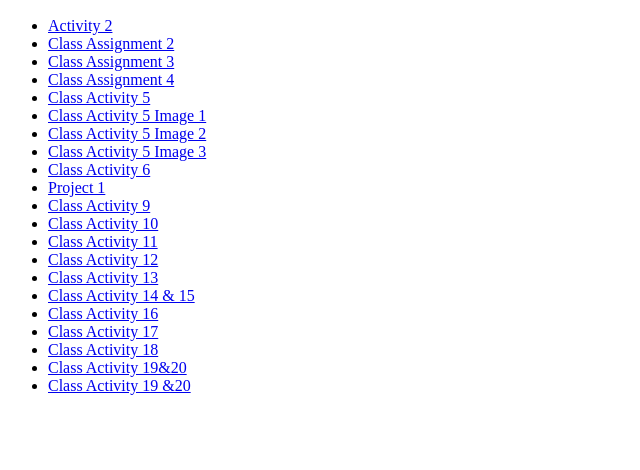
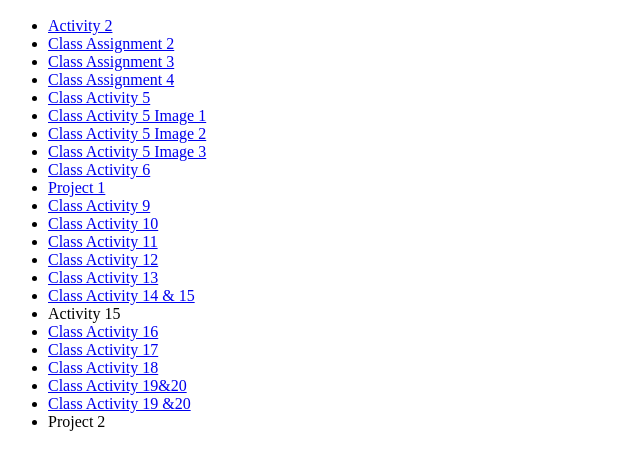
Before and after one commit to StephanyC/microcredential, a plain HTML site: page index.html in a window 1280 px wide. Shown: the part 110-580 px from the top of the page, without its empty margins (0-640 px from the left). Drawn offline with Linux system fonts and the light colour scheme.

Commit message:
Add files via upload

```diff
--- a/index.html
+++ b/index.html
@@ -26,11 +26,13 @@
     <li><a href="day14/activity12.html" target="_blank">Class Activity 12</a></li>
     <li><a href="day15/activity13.html" target="_blank">Class Activity 13</a></li>
     <li><a href="day16/activity14.html">Class Activity 14 & 15</a></li>
+    <li><a href="day16/activity15.png"></a>Activity 15</li>
     <li><a href="day17/activity16.py">Class Activity 16</a></li>
     <li><a href="day18/activity17.py"> Class Activity 17</a></li>
     <li><a href="day19/activity18.py">Class Activity 18</a></li>
     <li><a href="day20/images/activity19.png">Class Activity 19&20</a></li>
     <li><a href="day20/images/activity191.png">Class Activity 19 &20</a></li>
+    <li><a href="capstone/capstone.html"></a>Project 2</li>
    </ul>
 </body>
 </html>
```
